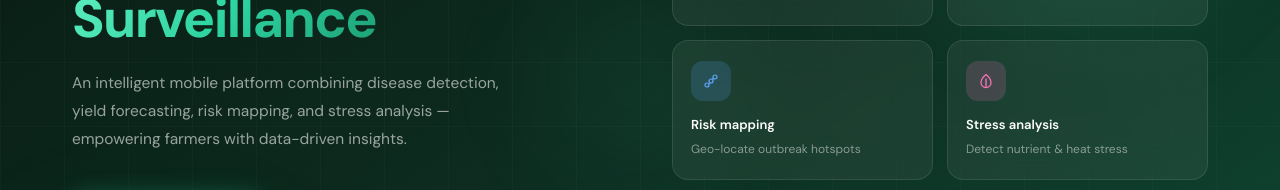
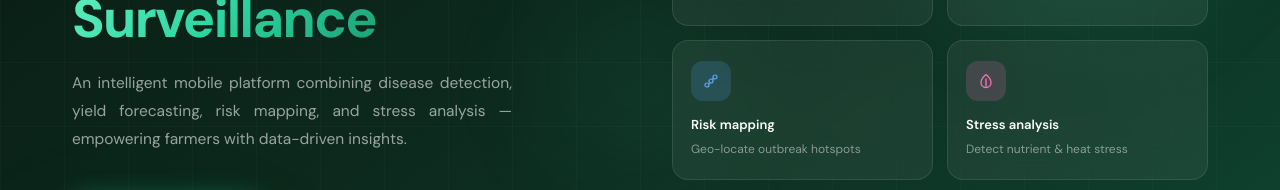
Before and after one commit to Loshan2001/AgriConnect-Website, a Next.js app: page / in a window 1280 px wide. Shown: the part 322-512 px from the top of the page. Built offline with nearby package versions, Linux system fonts and the light colour scheme.

Commit message:
paragraph justify

```diff
--- a/app/globals.css
+++ b/app/globals.css
@@ -36,6 +36,8 @@ body {
   -webkit-font-smoothing: antialiased;
   -moz-osx-font-smoothing: grayscale;
 }
+
+p { text-align: justify; }
 
 /* ── Animations ── */
 @keyframes fadeUp {
```
